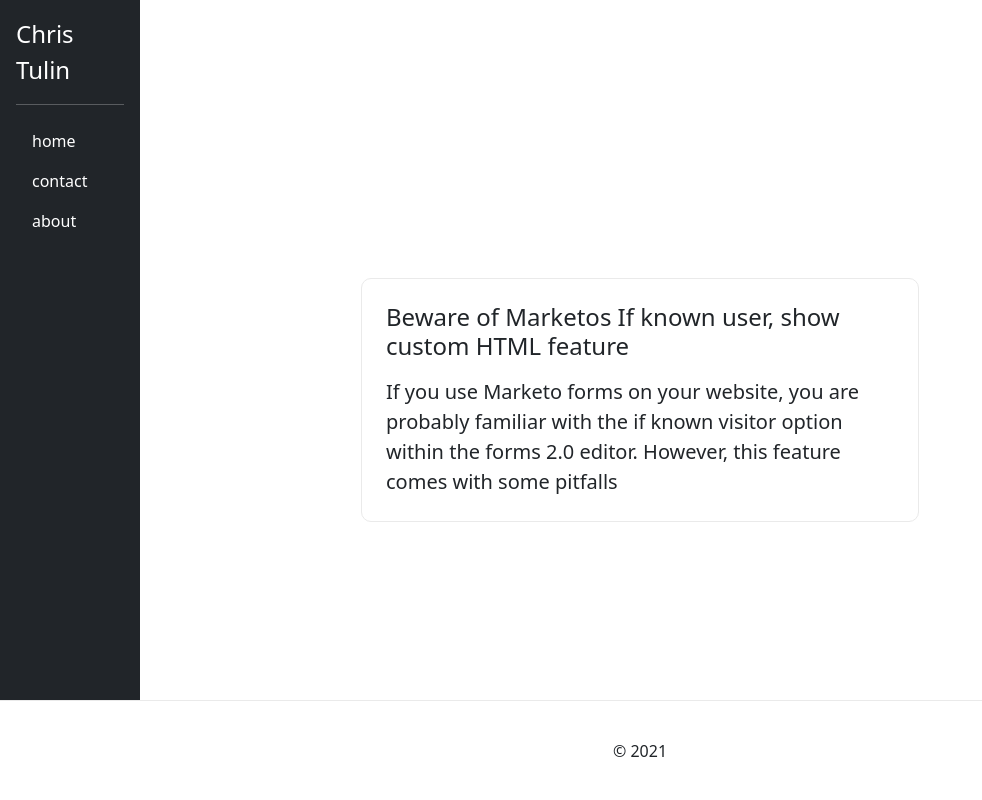
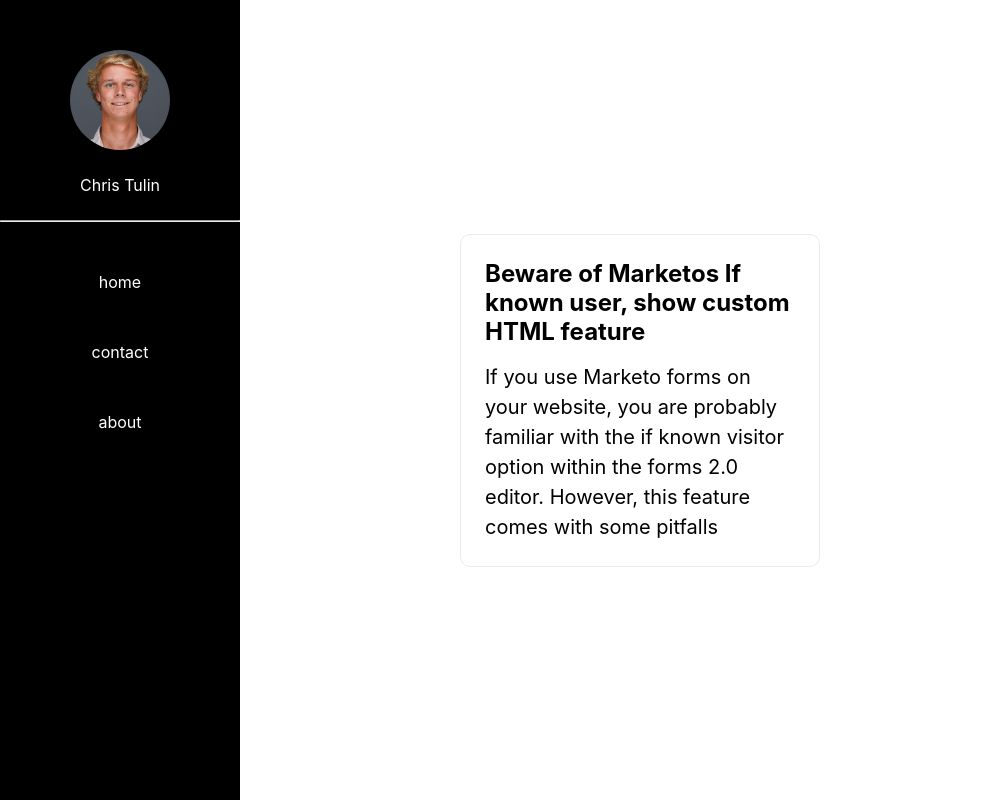
Before and after one commit to christulin/christulin.com, a Next.js app: page / in a window 1280 px wide. Shown: the whole page, without its empty margins (0-982 px from the left). Built offline with nearby package versions, Linux system fonts and the light colour scheme.

Commit message:
refactor navigation

```diff
--- a/components/SideBar.js
+++ b/components/SideBar.js
@@ -1,22 +1,74 @@
 import styles from '../styles/SideBar.module.css';
+import Image from 'next/image';
+import { useState } from 'react';
+
 
 const SideBar = ({ showSideBar }) => {
 
+  const [ showDrawer, toggleDrawer ] = useState(false);
+
+  const handleHamburgerClick = (e) => {
+
+    const burger = document.getElementById(`${showDrawer ? 'open' : 'shut'}`)
+    const drawer = document.getElementById('mobile-drawer');
+    const topRow = document.getElementById('row-one');
+    const middleRow = document.getElementById('row-two');
+    const bottomRow = document.getElementById('row-three');
+
+    if (!showDrawer) {
+      middleRow.style.display = 'none';
+      topRow.style.transform = 'rotate(-45deg)';
+      topRow.style.position = 'absolute';
+      bottomRow.style.transform = 'rotate(45deg)';
+      bottomRow.style.position = 'absolute';
+      drawer.style.top = '10vh';
+      burger.id = 'open';
+    } else {
+      middleRow.style.display = 'block';
+      topRow.style.transform = 'rotate(0deg)';
+      topRow.style.position = 'relative';
+      bottomRow.style.transform = 'rotate(0deg)';
+      bottomRow.style.position = 'relative';
+      drawer.style.top = '-30vh';
+      burger.id = 'shut';
+    }
+    toggleDrawer(!showDrawer);
+  }
+
   if (showSideBar) {
     return (
-      <div className={styles.sideBar} id="sideBar">
-        <aside id={styles.mainNav} className="d-flex flex-column flex-shrink-0 p-3 text-white bg-dark">
-          <a href="/" className="d-flex align-items-center mb-3 mb-md-0 me-md-auto text-white text-decoration-none">
-            <span className="fs-4">Chris Tulin</span>
-          </a>
-          <hr />
-          <ul className="nav nav-pills flex-column mb-auto">
-            <li className="nav-item"><a className="nav-link text-white" href="/">home</a></li>
-            <li className="nav-item"><a className="nav-link text-white" href="/contact">contact</a></li>
-            <li className="nav-item"><a className="nav-link text-white" href="/about">about</a></li>
+      <>
+        <div className={styles.sideBar} id="sideBar">
+          <aside id={styles.mainNav}>
+            <div className={styles.titleContainer}>
+              <div className={styles.headShotWrap}>
+                <Image src="/headshot.jpg" layout="fill" objectFit="cover" className={styles.headShotImage}/>
+              </div>
+              <a href="/" className={styles.name}>
+                <span>Chris Tulin</span>
+              </a>
+            </div>
+            <hr className={styles.rule} />
+            <ul className={styles.navContainer}>
+              <li className={styles.navItem}><a className={styles.navLink} href="/">home</a></li>
+              <li className={styles.navItem}><a className={styles.navLink} href="/contact">contact</a></li>
+              <li className={styles.navItem}><a className={styles.navLink} href="/about">about</a></li>
+            </ul>
+            <div id="shut" className={styles.hamburger} onClick={handleHamburgerClick}>
+              <div id="row-one" className={styles.hamburgerRow}></div>
+              <div id="row-two" className={styles.hamburgerRow}></div>
+              <div id="row-three" className={styles.hamburgerRow}></div>
+            </div>
+          </aside>
+        </div>
+        <div id="mobile-drawer" className={styles.mobileDrawer}>
+          <ul className={styles.mobileDrawerList}>
+            <li className={styles.mobileDrawerListItem}><a className={styles.drawerLink} href="/">home</a></li>
+            <li className={styles.mobileDrawerListItem}><a className={styles.drawerLink} href="/contact">contact</a></li>
+            <li className={styles.mobileDrawerListItem}><a className={styles.drawerLink} href="/about">about</a></li>
           </ul>
-        </aside>
-      </div>
+        </div>
+      </>
     )
   } else {
     return <></>
--- a/pages/_app.js
+++ b/pages/_app.js
@@ -1,15 +1,10 @@
 import '../styles/globals.css';
-import Head from 'next/head';
 
 function MyApp({ Component, pageProps }) {
 
   return (
     <>
-      <Head>
-        <link href="https://cdn.jsdelivr.net/npm/bootstrap@5.0.1/dist/css/bootstrap.min.css" rel="stylesheet" integrity="sha384-+0n0xVW2eSR5OomGNYDnhzAbDsOXxcvSN1TPprVMTNDbiYZCxYbOOl7+AMvyTG2x" crossOrigin="anonymous" />
-      </Head>
       <Component {...pageProps} />
-      <script src="https://cdn.jsdelivr.net/npm/bootstrap@5.0.1/dist/js/bootstrap.bundle.min.js" integrity="sha384-gtEjrD/SeCtmISkJkNUaaKMoLD0//ElJ19smozuHV6z3Iehds+3Ulb9Bn9Plx0x4" crossOrigin="anonymous"></script>
     </>
   )
 }
--- a/pages/index.js
+++ b/pages/index.js
@@ -25,18 +25,13 @@
         <meta name="description" content="The portfolio website for Chris Tulin, along with a collection of rants about software engineering, web development, and marketing automation" />
         <link rel="icon" href="/favicon.ico" />
       </Head>
-      <Nav toggleSideBar={toggleSideBar} showSideBar={showSideBar}/>
       <SideBar showSideBar={showSideBar}/>
       <main className={styles.main}>
-        <div className="container-fluid">
-          <div className="row">
-            <div className={styles.grid}>
-              {allPosts.map((post, i) => <PostTile post={post} key={i} />)}
-            </div>
-          </div>
+        <div className={styles.grid}>
+          {allPosts.map((post, i) => <PostTile post={post} key={i} />)}
         </div>
       </main>
-      <Footer />
+      {/* <Footer /> */}
     </div>
   )
 }
--- a/styles/Home.module.css
+++ b/styles/Home.module.css
@@ -1,6 +1,5 @@
 .container {
   min-height: 100vh;
-  padding: 0 0.5rem;
   display: flex;
   flex-direction: column;
   justify-content: center;
--- a/styles/SideBar.module.css
+++ b/styles/SideBar.module.css
@@ -1,24 +1,152 @@
-#mainNav {
-  min-height: calc(100vh - 100px);
-}
-
-
-#sideBar.show {
-  margin-left: 0px !important;
-}
-
+@media (min-width: 993px) {
   .sideBar {
     position: fixed;
     left: 0;
     height: 100%;
     display: flex;
     flex-direction: column;
-  width: 140px;
-  transition: .5s;
+    width: 30vh;
+    background: #000;
+    color: #FFF;
+    padding: 50px 0;
   }
 
-/* @media (max-width: 600px) {
+  .titleContainer {
+    display: flex;
+    flex-direction: column;
+    position: relative;
+    align-items: center;
+  }
+
+  .headShotWrap {
+    height: 100px;
+    width: 100px;
+    position: relative;
+    margin-bottom: 25px;
+  }
+
+  .headShot {
+    max-height: 100px;
+    width: auto;
+    border-radius: 50%;
+  }
+
+  .headShotImage {
+    border-radius: 50%;
+  }
+
+  .rule {
+    margin: 25px 0;
+  }
+
+  .navContainer {
+    list-style-type: none;
+    display: flex;
+    flex-direction: column;
+    padding: 0;
+    align-items: center;
+  }
+
+  .navItem {
+    width: 100%;
+    display: flex;
+    justify-content: center;
+    padding: 25px 0;
+    transition: .2s;
+  }
+
+  .navItem:hover {
+    background: #FFF;
+    color: #000;
+    cursor: pointer;
+    font-size: 20px;
+  }
+
+  .mobileDrawer {
+    display: none;
+  }
+}
+
+
+@media (max-width: 992px) {
   .sideBar {
-    margin-left: -140px;
+    width: 100%;
+    height: 10vh;
+    top: 0;
+    padding: 0 50px;
+    background: #000;
+    color: #FFF;
+    display: flex;
+    z-index: 10000;
   }
-} */
+
+  #mainNav {
+    display: flex;
+    justify-content: space-between;
+    width: 100%;
+    align-items: center;
+  }
+
+  .titleContainer {
+    display: flex;
+    flex-direction: column;
+    justify-content: center;
+  }
+
+  .headShotImage {
+    border-radius: 50%;
+  }
+
+  .name {
+    display: none;
+  }
+
+  .headShotWrap {
+    height: 50px;
+    width: 50px;
+    position: relative;
+    margin: 0;
+    left: 0;
+  }
+
+  .rule {
+    display: none;
+  }
+
+  .navContainer {
+    display: none;
+  }
+
+  .hamburger:hover {
+    cursor: pointer;
+  }
+
+  .hamburgerRow {
+    width: 35px;
+    height: 5px;
+    background-color: #FFF;
+    margin: 6px 0;
+    transition: .2s;
+  }
+
+  .mobileDrawer {
+    display: block;
+    background-color:whitesmoke;
+    width: 100%;
+    position: absolute;
+    top: -30vh;
+    transition: .2s
+  }
+
+  .mobileDrawerList {
+    list-style-type: none;
+  }
+
+  .mobileDrawerListItem {
+    padding: 25px 0;
+  }
+
+  .mobileDrawerListItem:not(:last-child) {
+    border-bottom: 1px solid #000;
+  }
+}
--- a/styles/globals.css
+++ b/styles/globals.css
@@ -14,3 +14,10 @@
 * {
   box-sizing: border-box;
 }
+
+/* Will clean up later */
+#open {
+  position: absolute;
+  right: 85px;
+  top: 35px;
+}
```
Also changed, not shown: public/headshot.jpg (renamed from public/Chris Tulin Headshot.jpg). Lines whose indentation alone changed are shown as unchanged.
